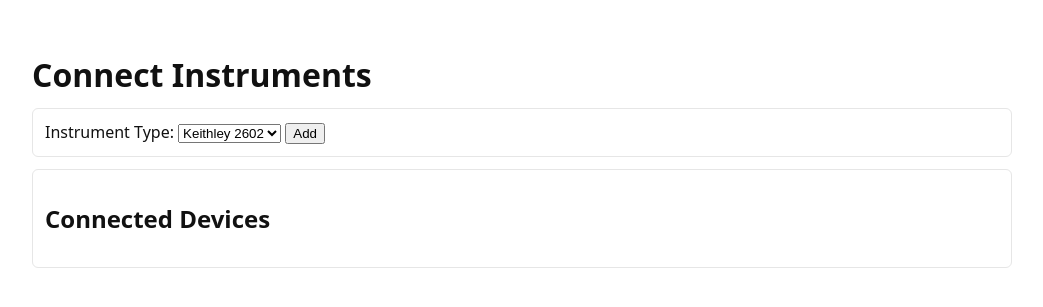
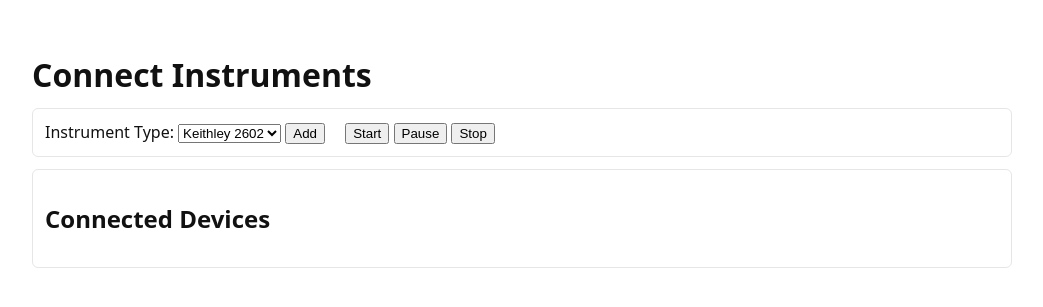
Before and after one commit to Tristan-O/FET-measurement-GUI, a Flask app: page /connect in a window 1280 px wide. Shown: the top 307 px of the page, without its empty margins (118-1161 px from the left). Run offline with Flask 2, Linux system fonts and the light colour scheme; data that the repository does not hold is empty; some libraries are stand-ins or nearby versions.

Commit message:
Start/pause/stop measurements.

```diff
--- a/main.py
+++ b/main.py
@@ -9,6 +9,7 @@ import pandas as pd
 import math
 from datetime import datetime
 import json
+from collections import OrderedDict
 from flask import Flask, render_template, jsonify, request, Response, stream_with_context
 try:
     import pyvisa
@@ -23,18 +24,68 @@ app = Flask(__name__, static_folder="static", template_folder="templates")
 class State:
     def __init__(self):
         # instruments dict keyed by instrument id -> {'obj': instance, 'smus': {...}}
-        self.instruments = {}
+        self.instruments = OrderedDict()
         self.upload = None
         self.uploads = []
         self._next_upload_id = 1
         # DataFrame to store streaming samples. Start with ts and SMU A/B cols
         self.stream_df = pd.DataFrame(columns=['ts'])
-
+        # streaming control flag
+        self.streaming = False
+        self.measure_thread:PausableThread = None
     def new_upload_id(self):
         uid = self._next_upload_id
         self._next_upload_id += 1
         return uid
 state = State()
+
+class PausableThread(threading.Thread):
+    def __init__(self, target, args=(), kwargs=None):
+        super().__init__()
+        self._pause_event = threading.Event()
+        self._pause_event.set()  # Initially set, so thread runs immediately
+        self._stop_event = threading.Event()
+        self._stop_event.clear()  # Initially unset, so thread will not stop
+        self.target = target
+        self.args = args
+        self.kwargs = kwargs if kwargs is not None else {}
+
+    def run(self):
+        i = 0
+        t0 = time.time()
+        while True:
+            # The thread waits here if the event is cleared
+            self._pause_event.wait()
+
+            # Check for a stop condition
+            time.sleep(0) # Use time.sleep() to control loop speed
+            if self._stop_event.is_set():
+                break
+
+            # --- Thread's work goes here ---
+            self.target(*self.args, **self.kwargs, iter_num=i, t0=t0)
+            i += 1
+
+
+    def pause(self, pause=None):
+        """Pause the thread's execution."""
+        if pause is None:
+            pause = self._pause_event.is_set()
+
+        if pause:
+            self._pause_event.clear() # Clear the flag, causing wait() to block
+        else:
+            self._pause_event.set()
+
+    def resume(self):
+        """Resume the thread's execution."""
+        self._pause_event.set() # Set the flag, unblocking wait()
+
+    def stop(self):
+        # A separate event or flag would be needed for a graceful stop mechanism
+        self._stop_event.set()
+        self._pause_event.set()
+
 
 # global start time for streaming; set when stream begins first time
 t0 = None
@@ -182,13 +233,16 @@ def api_upload():
                         "headers": [c["name"] for c in upload["columns"]]}})
 
 
-@app.route('/stream')
+@app.route('/api/measure/stream')
 def stream():
     def gen():
-        global t0
-        if t0 is None:
-            t0 = time.time()
         while True:
+            # respect streaming flag; when paused, keep connection open but do not emit data
+            if not state.streaming:
+                time.sleep(0.5)
+                continue
+            if t0 is None:
+                t0 = time.time()
             payload = {'ts': time.time() - t0, 'data': {'a': {'v': None, 'i': None}, 'b': {'v': None, 'i': None}}}
             a_v = a_i = b_v = b_i = None
             if state.instruments:
@@ -237,6 +291,42 @@ def stream():
             yield f"data: {json.dumps(payload)}\n\n"
             time.sleep(0.5)
     return Response(stream_with_context(gen()), mimetype='text/event-stream')
+
+
+@app.route('/api/measure/start', methods=['POST'])
+def api_measure_start():
+    def measure(state=state, iter_num=0, t0=None):
+        for k,instr in state.instruments.items():
+            print( time.time()-t0, k, '\t', instr['obj'].next() )
+    if state.measure_thread is not None:
+        e = 'ERROR: Measurement thread cannot start, as it was never stopped!'
+        print(e)
+        return jsonify({'error': str(e)}), 500
+    state.measure_thread = PausableThread(measure)
+    state.measure_thread.start()
+    return jsonify({'ok': True})
+
+
+@app.route('/api/measure/pause', methods=['POST'])
+def api_measure_pause():
+    if state.measure_thread is None:
+        e = 'ERROR: Measurement thread cannot pause, as it was never started!'
+        print(e)
+        return jsonify({'error': str(e)}), 500
+    state.measure_thread.pause()
+    return jsonify({'ok': True})
+
+
+@app.route('/api/measure/stop', methods=['POST'])
+def api_measure_stop():
+    if state.measure_thread is None:
+        e = 'ERROR: Measurement thread cannot stop, as it was never started!'
+        print(e)
+        return jsonify({'error': str(e)}), 500
+    state.measure_thread.stop()
+    state.measure_thread.join()
+    state.measure_thread = None
+    return jsonify({'ok': True})
 
 
 @app.route("/api/data", methods=["GET"])
@@ -452,6 +542,7 @@ def api_instrument_update(iid):
             return jsonify(res)
         return jsonify({'ok': True})
     except Exception as e:
+        print(f'ERROR: In trying to update instrument {iid}, got', e)
         return jsonify({'error': str(e)}), 500
 
 
--- a/static/connect.js
+++ b/static/connect.js
@@ -19,7 +19,7 @@ document.addEventListener('DOMContentLoaded', () => {
       const r = await fetch('/api/instruments');
       const j = await r.json();
       const list = j.instruments || [];
-      list.forEach(inst => createDeviceCard(inst.iid, inst.type || 'device'));
+      list.forEach(inst => createDeviceCard(inst.id, inst.type || 'device'));
     } catch (e) { console.warn('loadExistingInstruments error', e); }
   }
 
@@ -104,4 +104,30 @@ document.addEventListener('DOMContentLoaded', () => {
 
   addBtn.addEventListener('click', addInstrument);
   loadExistingInstruments();
+
+  // Stream control buttons (global for the page)
+  const startBtn = document.getElementById('start-measure');
+  const pauseBtn = document.getElementById('pause-measure');
+  const stopBtn = document.getElementById('stop-measure');
+
+  if (startBtn) startBtn.addEventListener('click', async () => {
+    try {
+      const r = await fetch('/api/measure/start', { method: 'POST' });
+      if (!r.ok) alert('Start failed');
+    } catch (e) { alert('Start error: ' + e); }
+  });
+
+  if (pauseBtn) pauseBtn.addEventListener('click', async () => {
+    try {
+      const r = await fetch('/api/measure/pause', { method: 'POST' });
+      if (!r.ok) alert('Pause failed');
+    } catch (e) { alert('Pause error: ' + e); }
+  });
+
+  if (stopBtn) stopBtn.addEventListener('click', async () => {
+    try {
+      const r = await fetch('/api/measure/stop', { method: 'POST' });
+      if (!r.ok) alert('Stop failed');
+    } catch (e) { alert('Stop error: ' + e); }
+  });
 });
--- a/templates/connect.html
+++ b/templates/connect.html
@@ -17,6 +17,12 @@
         </select>
       </label>
       <button id="add-inst">Add</button>
+      <!-- Measurement controls -->
+      <span style="margin-left:16px">
+        <button id="start-measure">Start</button>
+        <button id="pause-measure">Pause</button>
+        <button id="stop-measure">Stop</button>
+      </span>
     </section>
 
     <section>
```
